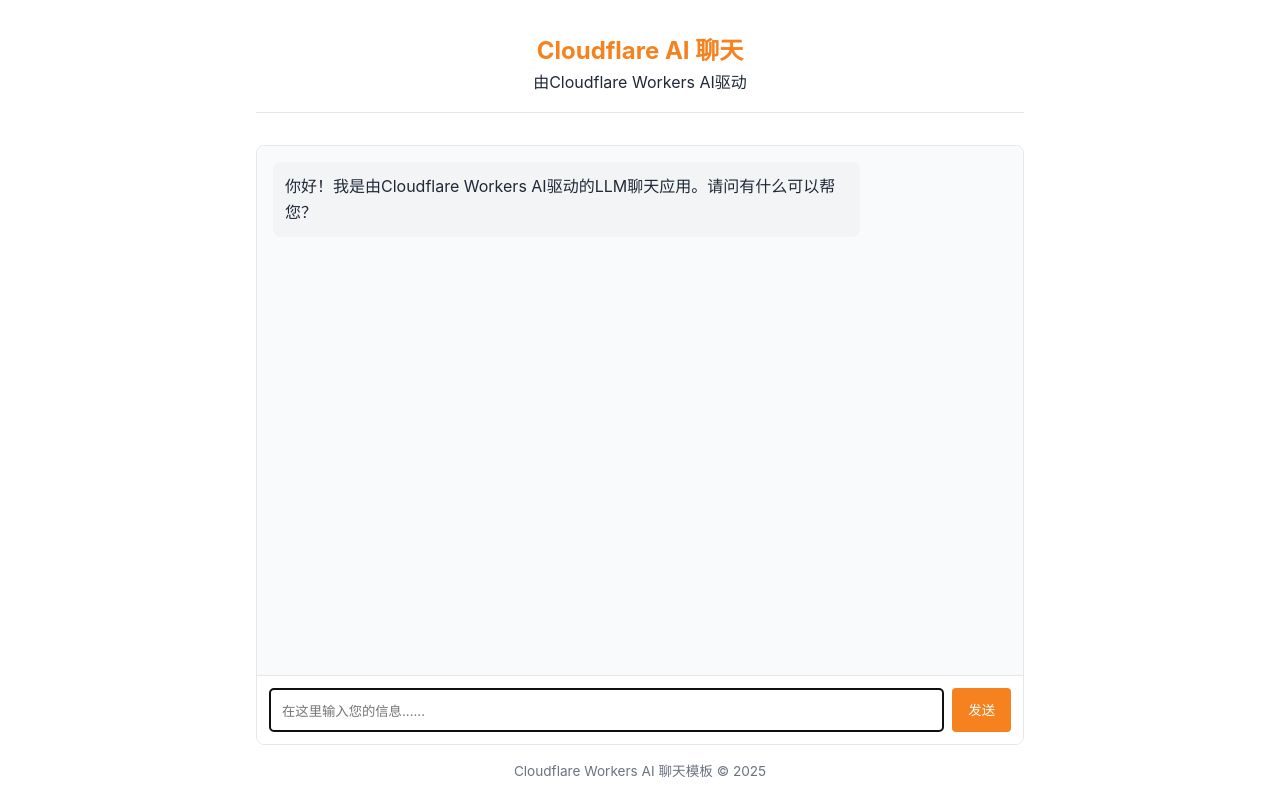
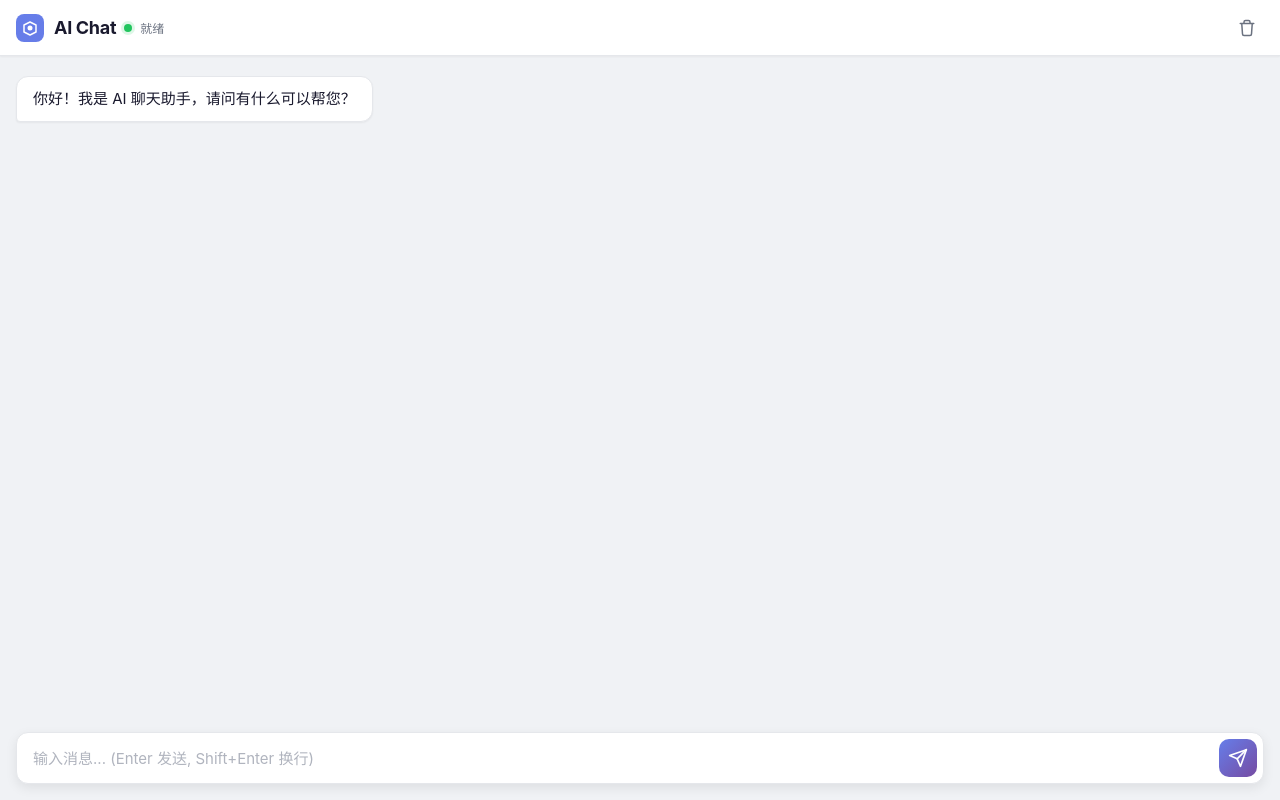
Before and after one commit to ZetaUs/llm-chat-app-template, a website: page public/index.html in a window 1280 px wide. Drawn offline with Linux system fonts and the light colour scheme.

Commit message:
Fix page to good

```diff
--- a/public/chat.js
+++ b/public/chat.js
@@ -2,26 +2,35 @@
  * LLM Chat App Frontend
  *
  * Handles the chat UI interactions and communication with the backend API.
+ * Supports streaming SSE responses (OpenAI & Workers AI format).
  */
 // DOM elements
 const chatMessages = document.getElementById("chat-messages");
 const userInput = document.getElementById("user-input");
 const sendButton = document.getElementById("send-button");
 const typingIndicator = document.getElementById("typing-indicator");
+const clearButton = document.getElementById("clear-btn");
+const statusDot = document.getElementById("status-dot");
+const statusText = document.getElementById("status-text");
+
 // Chat state
 let chatHistory = [
 	{
 		role: "assistant",
-		content:
-			"你好！我是由Cloudflare Workers AI驱动的LLM聊天应用。请问有什么可以帮您？",
+		content: "你好！我是 AI 聊天助手，请问有什么可以帮您？",
 	},
 ];
 let isProcessing = false;
+
+// Render initial welcome message
+addMessageToChat("assistant", chatHistory[0].content);
+
 // Auto-resize textarea as user types
 userInput.addEventListener("input", function () {
 	this.style.height = "auto";
 	this.style.height = this.scrollHeight + "px";
 });
+
 // Send message on Enter (without Shift)
 userInput.addEventListener("keydown", function (e) {
 	if (e.key === "Enter" && !e.shiftKey) {
@@ -29,30 +38,47 @@
 		sendMessage();
 	}
 });
+
 // Send button click handler
 sendButton.addEventListener("click", sendMessage);
+
+// Clear button handler
+clearButton.addEventListener("click", function () {
+	if (isProcessing) return;
+	chatMessages.innerHTML = "";
+	chatHistory = [
+		{
+			role: "assistant",
+			content: "对话已清空。请问有什么可以帮您？",
+		},
+	];
+	addMessageToChat("assistant", chatHistory[0].content);
+});
+
+/**
+ * Update status indicator
+ */
+function setStatus(state, text) {
+	statusDot.className = "status-dot" + (state ? " " + state : "");
+	if (text) statusText.textContent = text;
+}
+
 /**
  * Sends a message to the chat API and processes the response
  */
 async function sendMessage() {
 	const message = userInput.value.trim();
-	// Don't send empty messages
 	if (message === "" || isProcessing) return;
-	// Disable input while processing
 	isProcessing = true;
 	userInput.disabled = true;
 	sendButton.disabled = true;
-	// Add user message to chat
+	setStatus("thinking", "思考中...");
 	addMessageToChat("user", message);
-	// Clear input
 	userInput.value = "";
 	userInput.style.height = "auto";
-	// Show typing indicator
 	typingIndicator.classList.add("visible");
-	// Add message to history
 	chatHistory.push({ role: "user", content: message });
 	try {
-		// 创建外层容器 + 内层气泡（修复自适应宽度关键）
 		const wrapEl = document.createElement("div");
 		wrapEl.className = "msg-wrap assistant";
 		const assistantMessageEl = document.createElement("div");
@@ -61,26 +87,16 @@
 		wrapEl.appendChild(assistantMessageEl);
 		chatMessages.appendChild(wrapEl);
 		const assistantTextEl = assistantMessageEl.querySelector("p");
-		// Scroll to bottom
 		chatMessages.scrollTop = chatMessages.scrollHeight;
-		// Send request to API
+
 		const response = await fetch("/api/chat", {
 			method: "POST",
-			headers: {
-				"Content-Type": "application/json",
-			},
-			body: JSON.stringify({
-				messages: chatHistory,
-			}),
+			headers: { "Content-Type": "application/json" },
+			body: JSON.stringify({ messages: chatHistory }),
 		});
-		// Handle errors
-		if (!response.ok) {
-			throw new Error("Failed to get response");
-		}
-		if (!response.body) {
-			throw new Error("Response body is null");
-		}
-		// Process streaming response
+		if (!response.ok) throw new Error("Failed to get response");
+		if (!response.body) throw new Error("Response body is null");
+
 		const reader = response.body.getReader();
 		const decoder = new TextDecoder();
 		let responseText = "";
@@ -93,20 +109,13 @@
 		while (true) {
 			const { done, value } = await reader.read();
 			if (done) {
-				// Process any remaining complete events in buffer
 				const parsed = consumeSseEvents(buffer + "\n\n");
 				for (const data of parsed.events) {
-					if (data === "[DONE]") {
-						break;
-					}
+					if (data === "[DONE]") break;
 					try {
 						const jsonData = JSON.parse(data);
-						// Handle both Workers AI format (response) and OpenAI format (choices[0].delta.content)
 						let content = "";
-						if (
-							typeof jsonData.response === "string" &&
-							jsonData.response.length > 0
-						) {
+						if (typeof jsonData.response === "string" && jsonData.response.length > 0) {
 							content = jsonData.response;
 						} else if (jsonData.choices?.[0]?.delta?.content) {
 							content = jsonData.choices[0].delta.content;
@@ -121,7 +130,6 @@
 				}
 				break;
 			}
-			// Decode chunk
 			buffer += decoder.decode(value, { stream: true });
 			const parsed = consumeSseEvents(buffer);
 			buffer = parsed.buffer;
@@ -133,12 +141,8 @@
 				}
 				try {
 					const jsonData = JSON.parse(data);
-					// Handle both Workers AI format (response) and OpenAI format (choices[0].delta.content)
 					let content = "";
-					if (
-						typeof jsonData.response === "string" &&
-						jsonData.response.length > 0
-					) {
+					if (typeof jsonData.response === "string" && jsonData.response.length > 0) {
 						content = jsonData.response;
 					} else if (jsonData.choices?.[0]?.delta?.content) {
 						content = jsonData.choices[0].delta.content;
@@ -151,46 +155,45 @@
 					console.error("Error parsing SSE data as JSON:", e, data);
 				}
 			}
-			if (sawDone) {
-				break;
-			}
+			if (sawDone) break;
 		}
-		// Add completed response to chat history
 		if (responseText.length > 0) {
 			chatHistory.push({ role: "assistant", content: responseText });
+			setStatus("", "就绪");
+		} else {
+			assistantTextEl.textContent = "（收到空响应）";
+			setStatus("error", "空响应");
 		}
 	} catch (error) {
 		console.error("Error:", error);
-		addMessageToChat(
-			"assistant",
-			"抱歉，处理您的请求时出现了错误。",
-		);
+		addMessageToChat("assistant", "抱歉，处理您的请求时出现了错误：" + error.message);
+		setStatus("error", "错误");
 	} finally {
-		// Hide typing indicator
 		typingIndicator.classList.remove("visible");
-		// Re-enable input
 		isProcessing = false;
 		userInput.disabled = false;
 		sendButton.disabled = false;
 		userInput.focus();
 	}
 }
-/**
- * Helper function to add message to chat
- */
+
 function addMessageToChat(role, content) {
-	// 外层对齐容器
 	const wrapEl = document.createElement("div");
 	wrapEl.className = `msg-wrap ${role}`;
-	// 内层气泡
 	const messageEl = document.createElement("div");
 	messageEl.className = `message ${role}-message`;
-	messageEl.innerHTML = `<p>${content}</p>`;
+	messageEl.innerHTML = `<p>${escapeHtml(content)}</p>`;
 	wrapEl.appendChild(messageEl);
 	chatMessages.appendChild(wrapEl);
-	// Scroll to bottom
 	chatMessages.scrollTop = chatMessages.scrollHeight;
 }
+
+function escapeHtml(text) {
+	const div = document.createElement("div");
+	div.textContent = text;
+	return div.innerHTML;
+}
+
 function consumeSseEvents(buffer) {
 	let normalized = buffer.replace(/\r/g, "");
 	const events = [];
--- a/public/index.html
+++ b/public/index.html
@@ -1,163 +1,66 @@
-<!doctype html>
-<html lang="zh-cn">
+<!DOCTYPE html>
+<html lang="zh-CN">
 <head>
-<meta charset="UTF-8" />
-<meta name="viewport" content="width=device-width, initial-scale=1.0" />
-<title>LLM 聊天应用</title>
-<style>
-:root {
-	--primary-color: #f6821f;
-	--primary-hover: #e67e22;
-	--light-bg: #f9fafb;
-	--border-color: #e5e7eb;
-	--text-color: #1f2937;
-	--text-light: #6b7280;
-	--user-msg-bg: #fff2e6;
-	--assistant-msg-bg: #f3f4f6;
-}
-* {
-	box-sizing: border-box;
-	margin: 0;
-	padding: 0;
-}
-body {
-	font-family: -apple-system, BlinkMacSystemFont, "Segoe UI", Roboto, Oxygen, Ubuntu, Cantarell, sans-serif;
-	line-height: 1.6;
-	color: var(--text-color);
-	max-width: 800px;
-	margin: 0 auto;
-	padding: 1rem;
-}
-header {
-	text-align: center;
-	margin-bottom: 2rem;
-	padding: 1rem 0;
-	border-bottom: 1px solid var(--border-color);
-}
-h1 {
-	font-size: 1.5rem;
-	color: var(--primary-color);
-}
-.chat-container {
-	display: flex;
-	flex-direction: column;
-	height: calc(100vh - 200px);
-	min-height: 400px;
-	border: 1px solid var(--border-color);
-	border-radius: 8px;
-	overflow: hidden;
-}
-/* 消息容器改为弹性纵向布局 */
-#chat-messages {
-	flex: 1;
-	overflow-y: auto;
-	padding: 1rem;
-	background-color: var(--light-bg);
-	display: flex;
-	flex-direction: column;
-	gap: 1rem;
-}
-/* 外层对齐容器：占满整行，用来左右浮动 */
-.msg-wrap {
-	width: 100%;
-	display: flex;
-}
-.msg-wrap.user {
-	justify-content: flex-end;
-}
-.msg-wrap.assistant {
-	justify-content: flex-start;
-}
-/* 内层气泡：自适应文字宽度，限制最大宽度 */
-.message {
-	padding: 0.75rem;
-	border-radius: 8px;
-	max-width: 80%;
-	width: fit-content;
-}
-.message p {
-	white-space: pre-line;
-	margin: 0;
-	overflow-wrap: anywhere;
-}
-.user-message {
-	background-color: var(--user-msg-bg);
-}
-.assistant-message {
-	background-color: var(--assistant-msg-bg);
-}
-.message-input {
-	display: flex;
-	padding: 0.75rem;
-	border-top: 1px solid var(--border-color);
-	background-color: white;
-}
-#user-input {
-	flex: 1;
-	padding: 0.75rem;
-	border: 1px solid var(--border-color);
-	border-radius: 4px;
-	font-family: inherit;
-	resize: none;
-	min-height: 44px;
-}
-#send-button {
-	margin-left: 0.5rem;
-	padding: 0 1rem;
-	background-color: var(--primary-color);
-	color: white;
-	border: none;
-	border-radius: 4px;
-	cursor: pointer;
-	transition: background-color 0.2s;
-}
-#send-button:hover {
-	background-color: var(--primary-hover);
-}
-#send-button:disabled {
-	background-color: var(--text-light);
-	cursor: not-allowed;
-}
-.typing-indicator {
-	display: none;
-	font-style: italic;
-	color: var(--text-light);
-	padding: 1rem;
-}
-.typing-indicator.visible {
-	display: block;
-}
-footer {
-	margin-top: 1rem;
-	text-align: center;
-	font-size: 0.85rem;
-	color: var(--text-light);
-}
-</style>
+    <meta charset="UTF-8">
+    <meta name="viewport" content="width=device-width, initial-scale=1.0">
+    <link rel="icon" type="image/png" href="/zad.png">
+    <link rel="shortcut icon" type="image/x-icon" href="/zad.ico">
+    <title>AI Chat</title>
+    <link rel="stylesheet" href="/style.css">
 </head>
 <body>
-<header>
-	<h1>Cloudflare AI 聊天</h1>
-	<p>由Cloudflare Workers AI驱动</p>
-</header>
     <div class="chat-container">
-	<div id="chat-messages" class="chat-messages">
-		<!-- 初始AI消息，双层嵌套结构 -->
-		<div class="msg-wrap assistant">
-			<div class="message assistant-message">
-				<p>你好！我是由Cloudflare Workers AI驱动的LLM聊天应用。请问有什么可以帮您？</p>
+        <header class="chat-header">
+            <div class="header-left">
+                <div class="logo">
+                    <svg width="28" height="28" viewBox="0 0 28 28" fill="none">
+                        <rect width="28" height="28" rx="8" fill="url(#grad)"/>
+                        <path d="M8 11L14 8L20 11V18L14 21L8 18V11Z" stroke="white" stroke-width="1.5" stroke-linejoin="round" fill="none"/>
+                        <circle cx="14" cy="14" r="2.5" fill="white"/>
+                        <defs>
+                            <linearGradient id="grad" x1="0" y1="0" x2="28" y2="28">
+                                <stop offset="0" stop-color="#667eea"/>
+                                <stop offset="1" stop-color="#764ba2"/>
+                            </linearGradient>
+                        </defs>
+                    </svg>
+                </div>
+                <div class="title-group">
+                    <h1>AI Chat</h1>
+                    <span class="status-dot" id="status-dot"></span>
+                    <span class="status-text" id="status-text">就绪</span>
                 </div>
             </div>
+            <button class="clear-btn" id="clear-btn" title="清空对话">
+                <svg width="18" height="18" viewBox="0 0 24 24" fill="none" stroke="currentColor" stroke-width="2" stroke-linecap="round">
+                    <path d="M3 6h18M8 6V4a2 2 0 012-2h4a2 2 0 012 2v2M19 6l-1 14a2 2 0 01-2 2H8a2 2 0 01-2-2L5 6"/>
+                </svg>
+            </button>
+        </header>
+
+        <main class="chat-messages" id="chat-messages"></main>
+
+        <div class="typing-indicator" id="typing-indicator">
+            <span></span><span></span><span></span>
         </div>
-	<div class="typing-indicator" id="typing-indicator">人工智能在思考......</div>
-	<div class="message-input">
-		<textarea id="user-input" placeholder="在这里输入您的信息......" rows="1" autofocus></textarea>
-		<button id="send-button">发送</button>
+
+        <footer class="chat-input-area">
+            <div class="input-wrapper">
+                <textarea
+                    id="user-input"
+                    class="user-input"
+                    placeholder="输入消息... (Enter 发送, Shift+Enter 换行)"
+                    rows="1"
+                ></textarea>
+                <button id="send-button" class="send-button" title="发送">
+                    <svg width="20" height="20" viewBox="0 0 24 24" fill="none" stroke="currentColor" stroke-width="2" stroke-linecap="round" stroke-linejoin="round">
+                        <line x1="22" y1="2" x2="11" y2="13"/>
+                        <polygon points="22 2 15 22 11 13 2 9 22 2"/>
+                    </svg>
+                </button>
             </div>
+        </footer>
     </div>
-<footer>
-	<p>Cloudflare Workers AI 聊天模板 &copy; 2025</p>
-</footer>
-<script src="chat.js"></script>
+    <script src="/chat.js"></script>
 </body>
 </html>
--- /dev/null
+++ b/public/style.css
@@ -0,0 +1,282 @@
+/* ===== 全局重置 ===== */
+* {
+    margin: 0;
+    padding: 0;
+    box-sizing: border-box;
+}
+
+:root {
+    --bg-main: #f0f2f5;
+    --bg-header: #ffffff;
+    --bg-input: #ffffff;
+    --bg-user-bubble: linear-gradient(135deg, #667eea, #764ba2);
+    --bg-assistant-bubble: #ffffff;
+    --text-primary: #1a1a2e;
+    --text-secondary: #6b7280;
+    --text-user: #ffffff;
+    --border: #e5e7eb;
+    --shadow-sm: 0 1px 2px rgba(0, 0, 0, 0.05);
+    --shadow-md: 0 4px 12px rgba(0, 0, 0, 0.08);
+    --radius: 12px;
+    --header-h: 56px;
+    --max-width: 820px;
+}
+
+html, body {
+    height: 100%;
+    font-family: -apple-system, BlinkMacSystemFont, "Segoe UI", "PingFang SC",
+        "Hiragino Sans GB", "Microsoft YaHei", "Helvetica Neue", sans-serif;
+    background: var(--bg-main);
+    color: var(--text-primary);
+    -webkit-font-smoothing: antialiased;
+}
+
+/* ===== 容器（自适应窗口边框） ===== */
+.chat-container {
+    display: flex;
+    flex-direction: column;
+    height: 100vh;
+    width: 100vw;
+    max-width: 100%;
+    margin: 0;
+    background: var(--bg-main);
+    position: relative;
+}
+
+/* ===== 顶部栏 ===== */
+.chat-header {
+    height: var(--header-h);
+    display: flex;
+    align-items: center;
+    justify-content: space-between;
+    padding: 0 16px;
+    background: var(--bg-header);
+    border-bottom: 1px solid var(--border);
+    box-shadow: var(--shadow-sm);
+    flex-shrink: 0;
+    z-index: 10;
+}
+
+.header-left {
+    display: flex;
+    align-items: center;
+    gap: 10px;
+}
+
+.logo svg { display: block; }
+
+.title-group {
+    display: flex;
+    align-items: center;
+    gap: 8px;
+}
+
+.chat-header h1 {
+    font-size: 18px;
+    font-weight: 700;
+    letter-spacing: -0.3px;
+}
+
+.status-dot {
+    width: 8px;
+    height: 8px;
+    border-radius: 50%;
+    background: #22c55e;
+    box-shadow: 0 0 0 3px rgba(34, 197, 94, 0.15);
+    transition: all 0.3s;
+}
+
+.status-dot.thinking {
+    background: #f59e0b;
+    box-shadow: 0 0 0 3px rgba(245, 158, 11, 0.15);
+    animation: pulse 1.2s ease-in-out infinite;
+}
+
+.status-dot.error {
+    background: #ef4444;
+    box-shadow: 0 0 0 3px rgba(239, 68, 68, 0.15);
+}
+
+@keyframes pulse {
+    0%, 100% { opacity: 1; }
+    50% { opacity: 0.4; }
+}
+
+.status-text {
+    font-size: 12px;
+    color: var(--text-secondary);
+}
+
+.clear-btn {
+    background: none;
+    border: none;
+    cursor: pointer;
+    color: var(--text-secondary);
+    padding: 8px;
+    border-radius: 8px;
+    display: flex;
+    align-items: center;
+    transition: all 0.2s;
+}
+
+.clear-btn:hover {
+    background: #fee2e2;
+    color: #ef4444;
+}
+
+/* ===== 消息区 ===== */
+.chat-messages {
+    flex: 1;
+    overflow-y: auto;
+    padding: 20px 16px;
+    display: flex;
+    flex-direction: column;
+    gap: 12px;
+    scroll-behavior: smooth;
+}
+
+.chat-messages::-webkit-scrollbar { width: 6px; }
+.chat-messages::-webkit-scrollbar-track { background: transparent; }
+.chat-messages::-webkit-scrollbar-thumb { background: #d1d5db; border-radius: 3px; }
+.chat-messages::-webkit-scrollbar-thumb:hover { background: #9ca3af; }
+
+/* ===== 消息包装层 ===== */
+.msg-wrap {
+    display: flex;
+    width: 100%;
+}
+
+.msg-wrap.user { justify-content: flex-end; }
+.msg-wrap.assistant { justify-content: flex-start; }
+
+/* ===== 消息气泡 ===== */
+.message {
+    max-width: min(78%, 680px);
+    padding: 10px 16px;
+    border-radius: var(--radius);
+    font-size: 15px;
+    line-height: 1.6;
+    word-break: break-word;
+    box-shadow: var(--shadow-sm);
+    animation: bubble-in 0.25s ease-out;
+}
+
+@keyframes bubble-in {
+    from { opacity: 0; transform: translateY(8px); }
+    to { opacity: 1; transform: translateY(0); }
+}
+
+.message p {
+    margin: 0;
+    white-space: pre-wrap;
+}
+
+.user-message {
+    background: var(--bg-user-bubble);
+    color: var(--text-user);
+    border-bottom-right-radius: 4px;
+}
+
+.assistant-message {
+    background: var(--bg-assistant-bubble);
+    color: var(--text-primary);
+    border: 1px solid var(--border);
+    border-bottom-left-radius: 4px;
+}
+
+/* ===== 打字指示器 ===== */
+.typing-indicator {
+    display: none;
+    align-items: center;
+    gap: 4px;
+    padding: 0 20px 8px;
+    height: 24px;
+}
+
+.typing-indicator.visible { display: flex; }
+
+.typing-indicator span {
+    width: 7px;
+    height: 7px;
+    border-radius: 50%;
+    background: #9ca3af;
+    animation: typing-bounce 1.4s ease-in-out infinite;
+}
+
+.typing-indicator span:nth-child(2) { animation-delay: 0.2s; }
+.typing-indicator span:nth-child(3) { animation-delay: 0.4s; }
+
+@keyframes typing-bounce {
+    0%, 60%, 100% { transform: translateY(0); opacity: 0.4; }
+    30% { transform: translateY(-6px); opacity: 1; }
+}
+
+/* ===== 输入区 ===== */
+.chat-input-area {
+    flex-shrink: 0;
+    padding: 10px 16px 16px;
+    background: var(--bg-main);
+}
+
+.input-wrapper {
+    display: flex;
+    align-items: flex-end;
+    gap: 8px;
+    background: var(--bg-input);
+    border: 1px solid var(--border);
+    border-radius: var(--radius);
+    padding: 6px 6px 6px 16px;
+    box-shadow: var(--shadow-md);
+    transition: border-color 0.2s;
+}
+
+.input-wrapper:focus-within {
+    border-color: #667eea;
+    box-shadow: 0 0 0 3px rgba(102, 126, 234, 0.12);
+}
+
+.user-input {
+    flex: 1;
+    border: none;
+    outline: none;
+    resize: none;
+    font-family: inherit;
+    font-size: 15px;
+    line-height: 1.5;
+    max-height: 140px;
+    padding: 7px 0;
+    background: transparent;
+    color: var(--text-primary);
+}
+
+.user-input::placeholder { color: #b0b4be; }
+.user-input:disabled { opacity: 0.5; cursor: not-allowed; }
+
+.send-button {
+    flex-shrink: 0;
+    width: 38px;
+    height: 38px;
+    border: none;
+    border-radius: 10px;
+    background: var(--bg-user-bubble);
+    color: white;
+    cursor: pointer;
+    display: flex;
+    align-items: center;
+    justify-content: center;
+    transition: all 0.2s;
+}
+
+.send-button:hover:not(:disabled) {
+    transform: scale(1.05);
+    box-shadow: 0 2px 8px rgba(102, 126, 234, 0.4);
+}
+
+.send-button:active:not(:disabled) { transform: scale(0.95); }
+.send-button:disabled { opacity: 0.4; cursor: not-allowed; }
+
+@media (max-width: 600px) {
+    .message { max-width: 88%; font-size: 14px; }
+    .chat-header h1 { font-size: 16px; }
+    .status-text { display: none; }
+}
```
Also changed, not shown: public/zad.ico (added), public/zad.png (added). Lines whose indentation alone changed are shown as unchanged.
